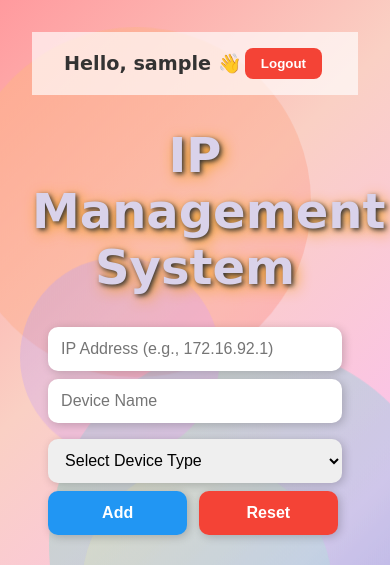
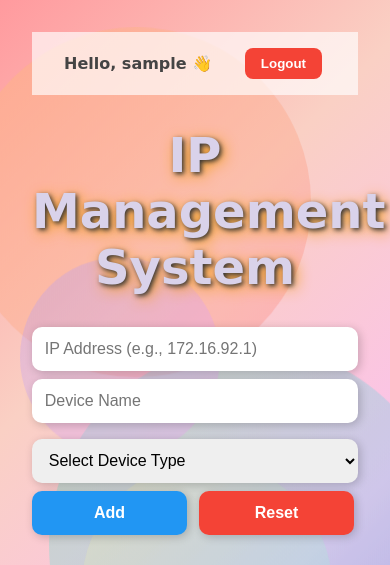
Before and after one commit to SathaSivamRS/IP-Management_NLC, a React (Create React App) app in the folder frontend/: page /dashboard in a window 390 px wide. Shown: the top 565 px of the page. Built offline with nearby package versions, Linux system fonts and the light colour scheme; no server answers; sample sign-in values are in the browser's storage.

Commit message:
Keep extra space in UI; responsive layout adjustments applied to all files

```diff
--- a/frontend/src/Dashboard.js
+++ b/frontend/src/Dashboard.js
@@ -199,7 +199,7 @@ export default function Dashboard() {
           </thead>
           <tbody>
             {filteredData.map((entry, index) => (
-              <tr key={index}>
+              <tr key={index} className={entry.deviceName ? '' : 'unused-row'}>
                 <td data-label="IP Address">{entry.ipAddress}</td>
                 <td data-label="Device Name">{entry.deviceName || '-'}</td>
                 <td data-label="Device Type">{entry.deviceType || '-'}</td>
@@ -209,9 +209,7 @@ export default function Dashboard() {
                       <button className="edit-btn" onClick={() => handleEdit(entry)}>Edit</button>
                       <button className="delete-btn" onClick={() => handleDelete(entry.id)}>Delete</button>
                     </>
-                  ) : (
-                    '-'
-                  )}
+                  ) : '-'}
                 </td>
               </tr>
             ))}
--- a/frontend/src/index.css
+++ b/frontend/src/index.css
@@ -37,7 +37,7 @@ body {
 
 .form-row {
   display: flex;
-  flex-direction: column; /* stacked on mobile */
+  flex-direction: column;
   gap: 0.5rem;
 }
 
@@ -53,15 +53,14 @@ body {
   box-sizing: border-box;
 }
 
-/* Buttons wrapper */
 .form-buttons {
   display: flex;
   gap: 1rem;
 }
 
 .form-buttons button {
+  flex: 1;
   margin-top: 0;
-  flex: 1; /* equal width for buttons */
 }
 
 button {
@@ -110,8 +109,6 @@ table {
   width: 100%;
   min-width: 600px;
   box-shadow: 0 5px 20px rgba(0, 0, 0, 0.2);
-  z-index: 2;
-  position: relative;
 }
 
 th,
@@ -119,6 +116,7 @@ td {
   padding: 1rem;
   border: 1px solid #fff;
   text-align: center;
+  word-break: break-word; /* prevent overflow */
 }
 
 th {
@@ -135,7 +133,7 @@ tr:nth-child(even) td {
   background: rgba(255, 255, 255, 0.6);
 }
 
-/* Buttons inside table rows - Edit and Delete */
+/* Buttons inside table rows */
 table td button {
   padding: 0.5rem 1rem;
   border-radius: 10px;
@@ -145,7 +143,6 @@ table td button {
 
 button.edit-btn {
   background-color: #74b9ff;
-  transition: all 0.3s ease;
 }
 
 button.edit-btn:hover {
@@ -155,7 +152,6 @@ button.edit-btn:hover {
 
 button.delete-btn {
   background-color: #ff7675;
-  transition: all 0.3s ease;
 }
 
 button.delete-btn:hover {
@@ -163,7 +159,15 @@ button.delete-btn:hover {
   box-shadow: 0px 0px 15px rgba(231, 76, 60, 0.8);
 }
 
-/* Subtle Background Shapes */
+/* ===== UNUSED ROW STYLE ===== */
+tr.unused-row td {
+  background: linear-gradient(135deg, #ffeaa7, #81ecec);
+  color: #2d3436;
+  font-weight: bold;
+  text-shadow: 1px 1px 2px #fff;
+}
+
+/* Subtle background shapes */
 body::before,
 body::after,
 .app::before,
@@ -233,69 +237,33 @@ body::after {
 }
 
 .greeting {
-  color: #333;
+  font-size: clamp(0.8rem, 2vw, 1.2rem);
+  max-width: 60%;
+  white-space: nowrap;
+  overflow: hidden;
+  text-overflow: ellipsis;
 }
 
-/* Animation for Floating Effect */
+/* Floating animation */
 @keyframes float {
-  0%, 100% {
-    transform: translateY(0);
-  }
-  50% {
-    transform: translateY(-15px);
-  }
+  0%, 100% { transform: translateY(0); }
+  50% { transform: translateY(-15px); }
 }
 
 /* ===== MOBILE RESPONSIVE ===== */
 @media screen and (max-width: 768px) {
-  .form {
-    flex-direction: column;
-    max-width: 90%;
-  }
-
-  .form-row {
-    flex-direction: column;
-  }
-
-  .form input,
-  .form select,
-  .form button {
-    width: 100%;
-  }
-
-  .form-buttons {
-    flex-direction: row; /* buttons on same line */
-    gap: 0.5rem;
-  }
-
-  table {
-    min-width: 500px;
-  }
-
-  th,
-  td {
-    padding: 0.7rem;
-    font-size: 0.9rem;
-  }
-
-  .filter button {
-    padding: 0.5rem 1rem;
-    font-size: 0.9rem;
-  }
+  .form-row { flex-direction: column; }
+  .form-buttons { flex-direction: row; gap: 0.5rem; }
+  table { min-width: 500px; }
+  th, td { padding: 0.7rem; font-size: 0.9rem; }
+  .filter button { padding: 0.5rem 1rem; font-size: 0.9rem; }
+  .greeting { font-size: 1rem; max-width: 60%; }
 }
 
-/* ===== DESKTOP FORM LAYOUT ===== */
+/* ===== DESKTOP ===== */
 @media screen and (min-width: 769px) {
-  .form-row {
-    flex-direction: row;
-  }
-
+  .form-row { flex-direction: row; gap: 1rem; }
   .form-row input,
-  .form-row select {
-    flex: 1;
-  }
-
-  .form-buttons button {
-    flex: 1;
-  }
+  .form-row select { flex: 1; }
+  .form-buttons button { flex: 1; }
 }
```
